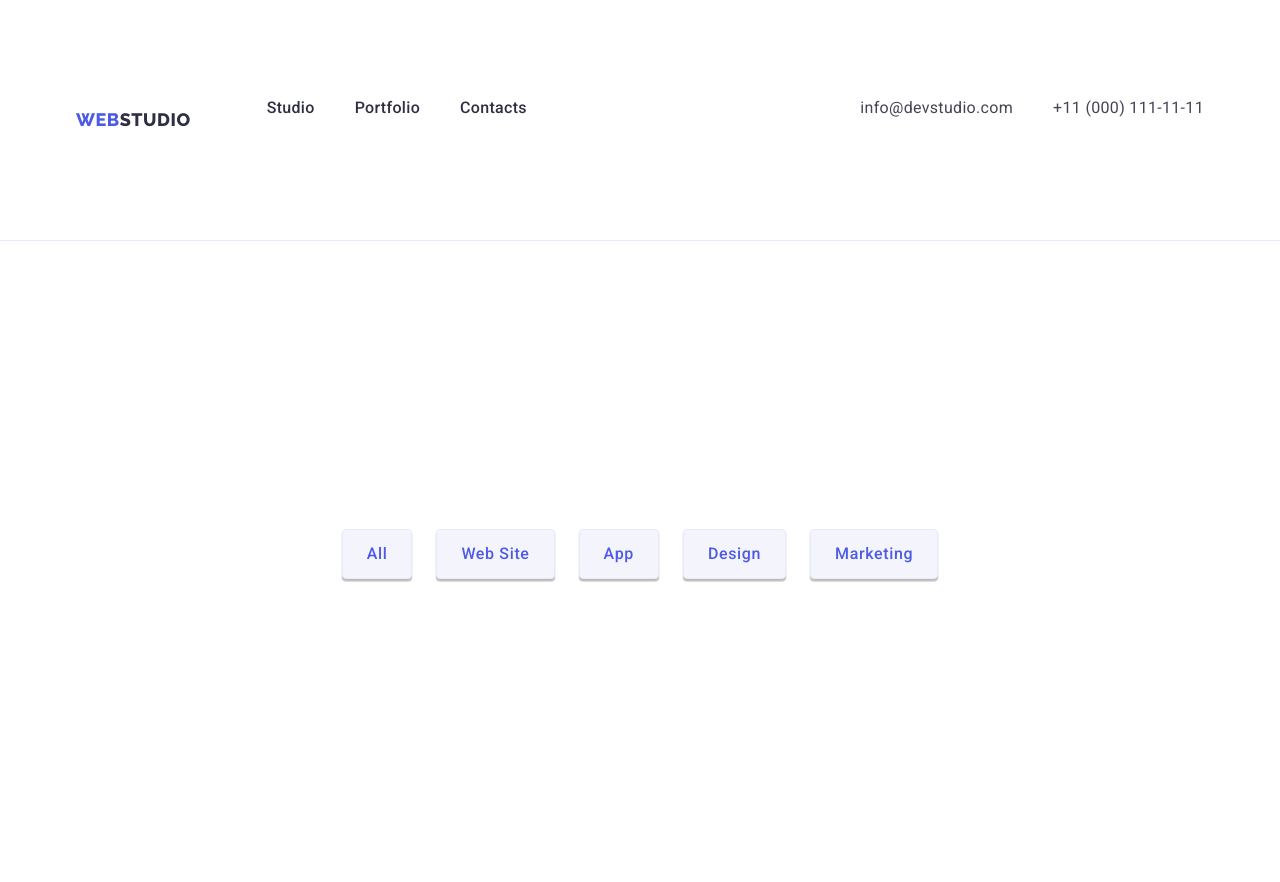
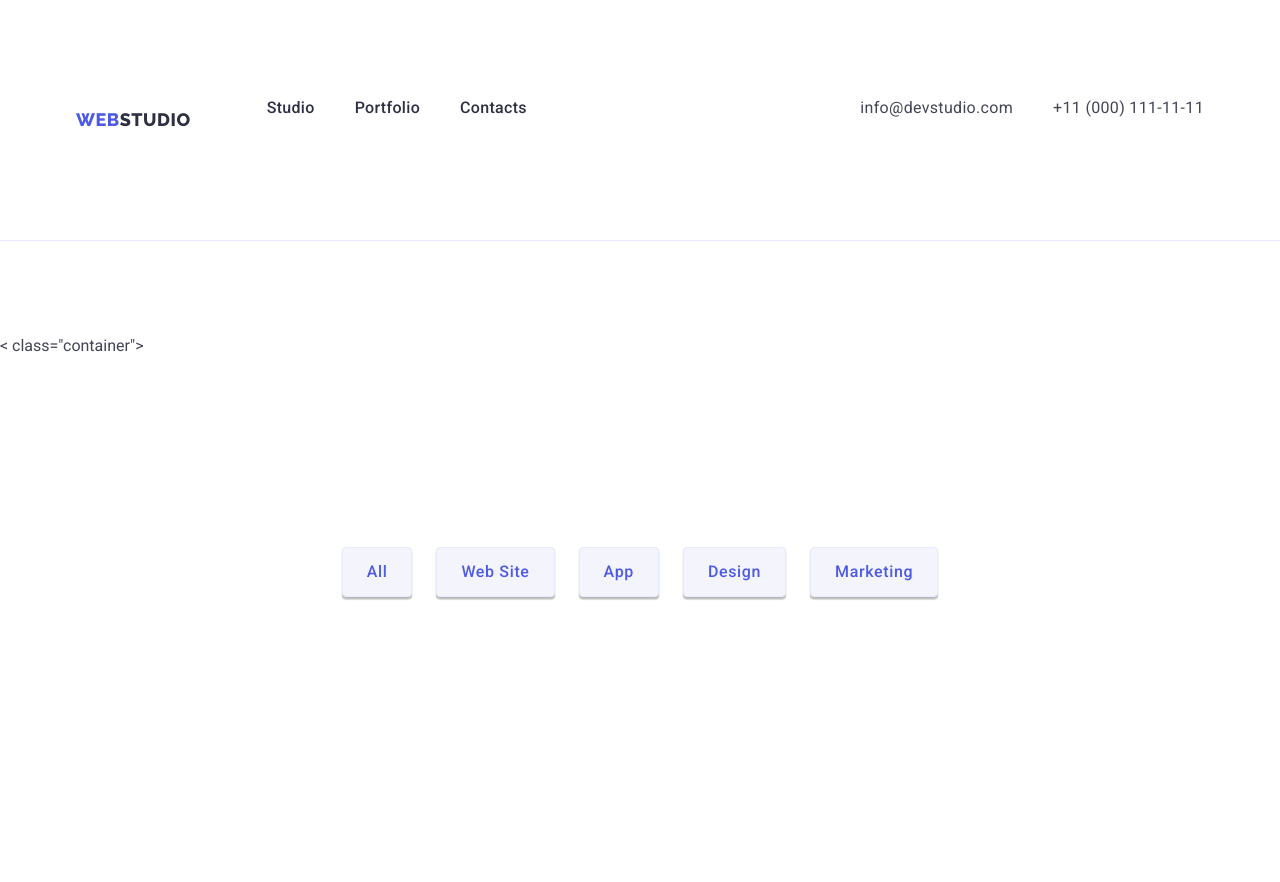
Before and after one commit to KaterynaZhuvak/goit-markup-hw-03, a plain HTML site: page portfolio.html in a window 1280 px wide. Shown: the top 882 px of the page. Drawn offline with nearby package versions, Linux system fonts and the light colour scheme.

Commit message:
updated4

```diff
--- a/portfolio.html
+++ b/portfolio.html
@@ -53,7 +53,7 @@
 
         <!-- Кнопки -->
         <section class="list section">
-          <div class="container">
+          < class="container">
           <h1 hidden>Portfolio</h1>
           <ul class="btn-list list">
             <li class="btn-item">
@@ -74,7 +74,6 @@
           </ul>
 
           <!-- Фото посилання -->
-          <div class="pictures-list-container container">
           <ul class="pictures-list list">
             <li class="pictures-item">
               <a href="" class="pictures-link link">
@@ -213,7 +212,6 @@
             </li>
           </ul>
           </div>
-          </div>
         </section>
     </main>
 
```
